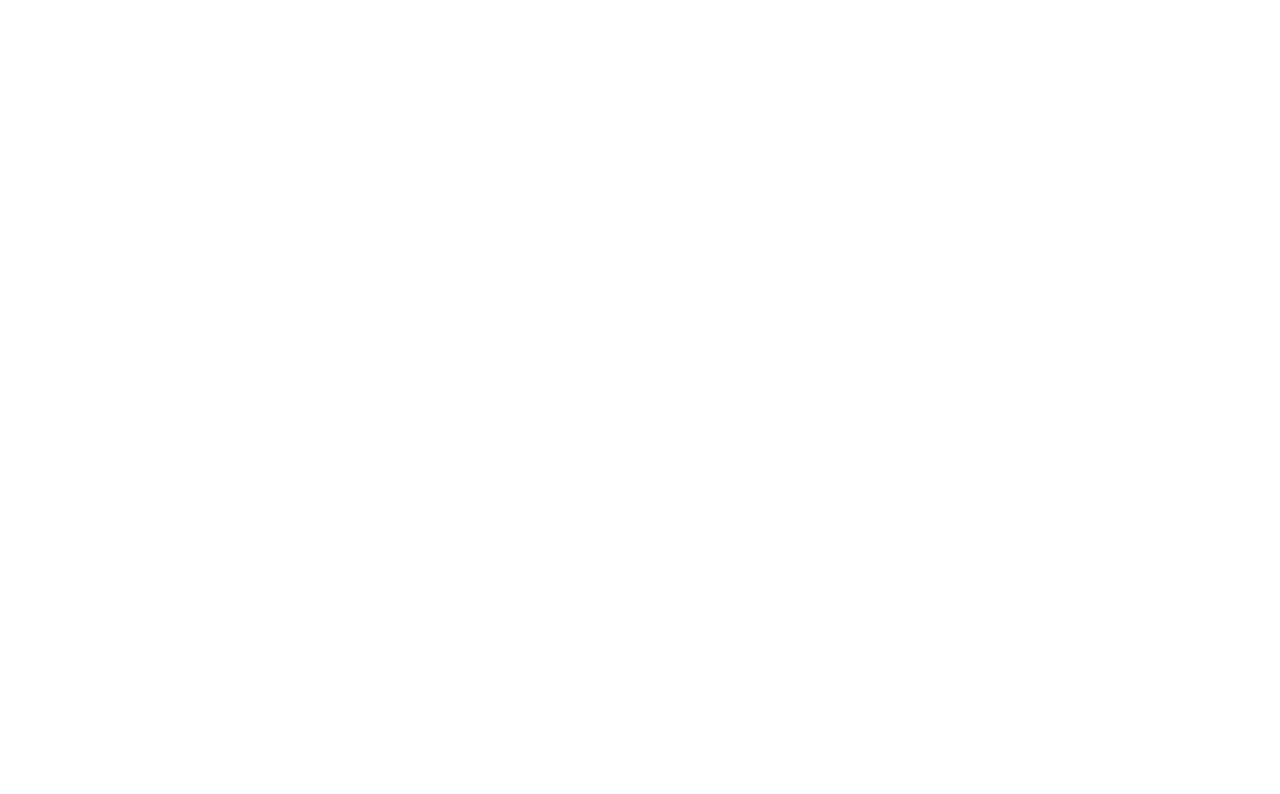
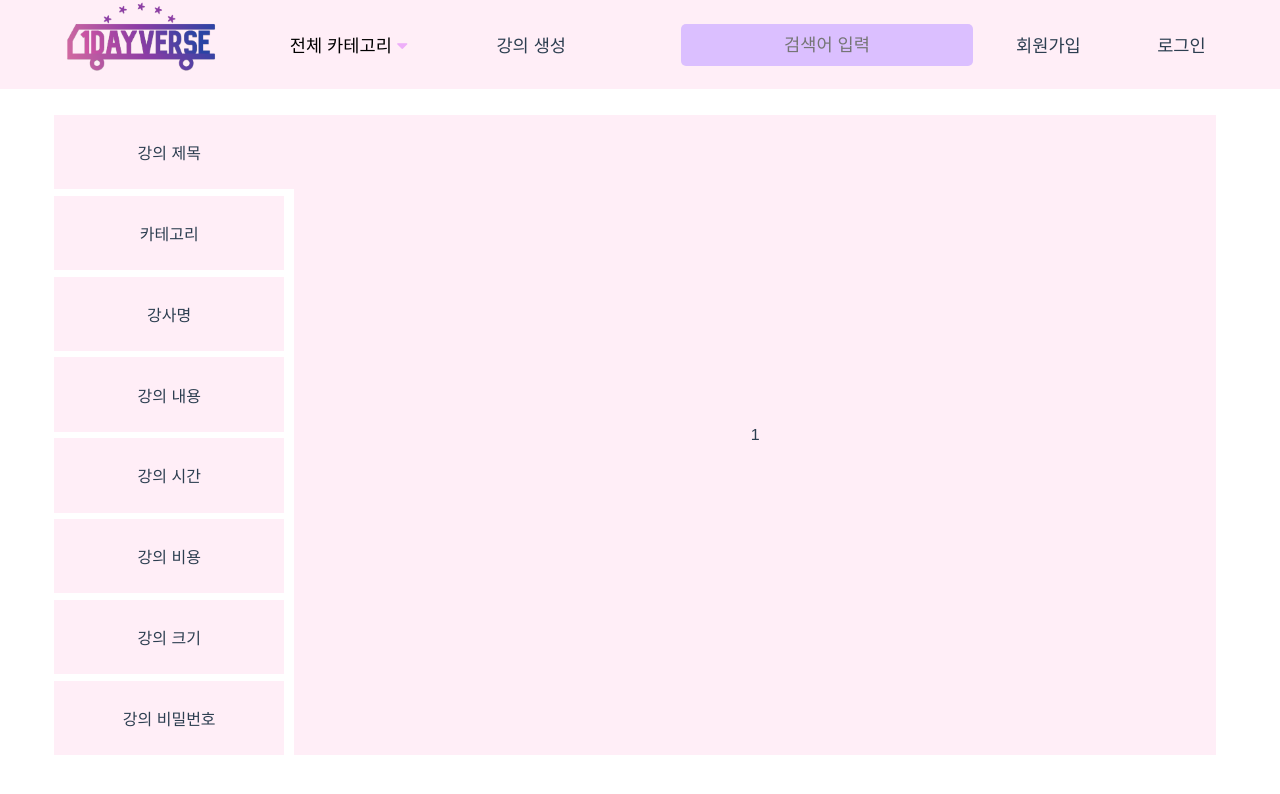
Before and after one commit to quipu1/1DAYVERSE, a Vue app in the folder frontend/: page /classcreate in a window 1280 px wide. Before the commit this address had no page. Shown: the top 794 px of the page. Built offline with nearby package versions, Linux system fonts and the light colour scheme.

Commit message:
COMMENT : 임시 커밋

```diff
--- a/frontend/src/components/Navbar.vue
+++ b/frontend/src/components/Navbar.vue
@@ -60,7 +60,8 @@
       alert(`${this.keyword}`)
     },
     makeClass(){
-      alert('강의 생성 페이지로 이동')
+      // alert('강의 생성 페이지로 이동')
+      this.$router.push({name : "ClassCreate"})
     },
     goToMyPage(){
       alert('내 정보 페이지로 이동')
--- a/frontend/src/router/index.js
+++ b/frontend/src/router/index.js
@@ -6,6 +6,8 @@
 import Profile from '../views/Profile.vue'
 import Category from '../views/Category.vue'
 import ClassDetail from '../views/ClassDetail.vue'
+import ClassCreate from '../views/ClassCreate.vue'
+
 
 const routes = [
   {
@@ -41,7 +43,13 @@
     name : 'ClassDetail',
     component : ClassDetail,
 
-  }
+  },
+  {
+    path : '/classcreate',
+    name : 'ClassCreate',
+    component : ClassCreate,
+
+  },
 ]
 
 const router = createRouter({
--- /dev/null
+++ b/frontend/src/views/ClassCreate.vue
@@ -0,0 +1,134 @@
+<template>
+  <div class="warp">
+    <Navbar/>
+    <main>
+      <div id="ClassCreateForm">
+        <div id="selectTable">
+          <div class="select-component" @click="onClickBtn">강의 제목</div>
+          <div class="select-component" @click="onClickBtn">카테고리</div>
+          <div class="select-component" @click="onClickBtn">강사명</div>
+          <div class="select-component" @click="onClickBtn">강의 내용</div>
+          <div class="select-component" @click="onClickBtn">강의 시간</div>
+          <div class="select-component" @click="onClickBtn">강의 비용</div>
+          <div class="select-component" @click="onClickBtn">강의 크기</div>
+          <div class="select-component" @click="onClickBtn">강의 비밀번호</div>
+        </div>
+        <div id="selectedArea">
+          <div v-if="idx==1">1</div>
+          <div v-if="idx==2">2</div>
+          <div v-if="idx==3">3</div>
+          <div v-if="idx==3">4</div>
+          <div v-if="idx==5">5</div>
+          <div v-if="idx==6">6</div>
+          <div v-if="idx==7">7</div>
+          <div v-if="idx==8">8</div>
+        </div>
+      </div>
+    </main>
+  </div>
+</template>
+
+<script>
+import Navbar from '@/components/Navbar.vue'
+
+export default {
+  name : "ClassCreate",
+  components : {
+    Navbar,
+  },
+  data(){
+    return {
+      idx : 1,
+    }
+  },
+  methods : {
+    onClickBtn(){
+      // const list = document.querySelectorAll('.select')
+      this.idx
+    },
+  }
+
+}
+</script>
+
+<style scoped>
+  .warp{
+    position : relative;
+    width: 100%;
+    height: 100%;
+  }
+  main{
+    width: 100%;
+    padding: 2% 0%;
+    display: flex;
+    justify-content: center;
+    height: 80vh;
+  }
+  #ClassCreateForm{
+    display: flex;
+    position: relative;
+
+    width: 90%;
+    /* background-color: black; */
+
+  }
+  #selectTable{
+    width: 20%;
+    height: 100%;
+    /* background-color: #FFEEF7; */
+
+    display: grid;
+    grid-template-rows: 8;
+    justify-items: flex-end;
+    align-items: center;
+    /* justify-content: center; */
+    gap: 1%;
+
+
+  }
+  .select-component{
+    width: 100%;
+    background-color: #FFEEF7;
+    height: 100%;
+    /* text-align: center; */
+    cursor:pointer;
+    display: flex;
+    justify-content: center;
+    align-items: center;
+    border-right: 10px solid white;
+  }
+   .select-component:nth-child(1){
+    border-right: 10px solid #FFEEF7;
+
+   }
+  #selectedArea{
+    width: 80%;
+    background-color: #FFEEF7;
+
+    display: flex;
+    justify-content: center;
+    align-items: center;
+  }
+  span {
+    position: absolute;
+    background-color: black;
+    transform: translate(-50%, -50%);
+    pointer-events: none;
+    border-radius: 50%;
+    animation: animate 1s linear infinite;
+
+  }
+  @keyframes animate{
+    0%
+    {
+      width: 0px;
+      height: 0px;
+      opacity: 35%;
+    }
+    100%{
+      width: 50px;
+      height: 50px;
+      opacity: 0%;
+    }
+  }
+</style>
```
Also changed, not shown: 1 other file (tests, documents, lock files or other folders).
